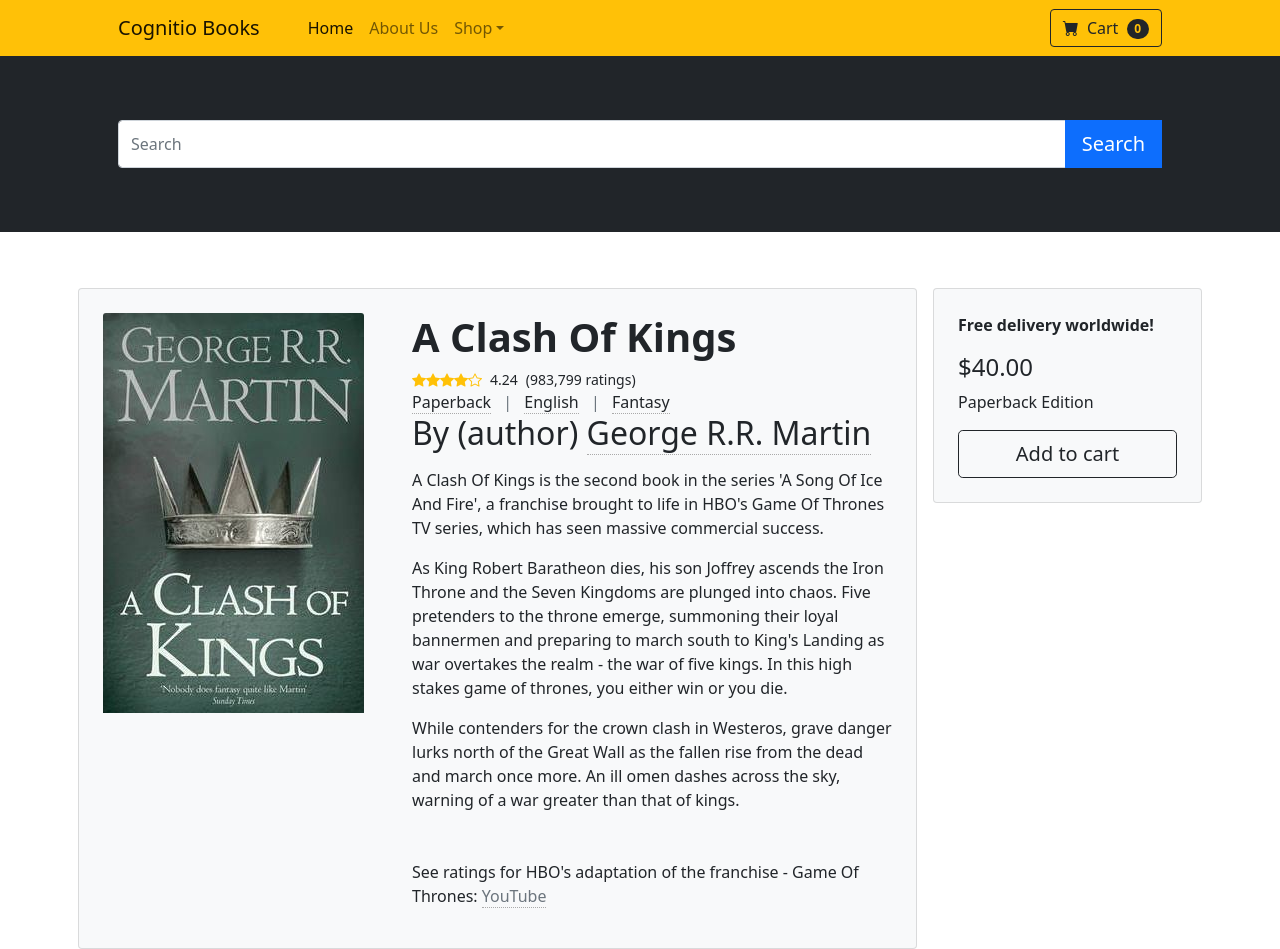
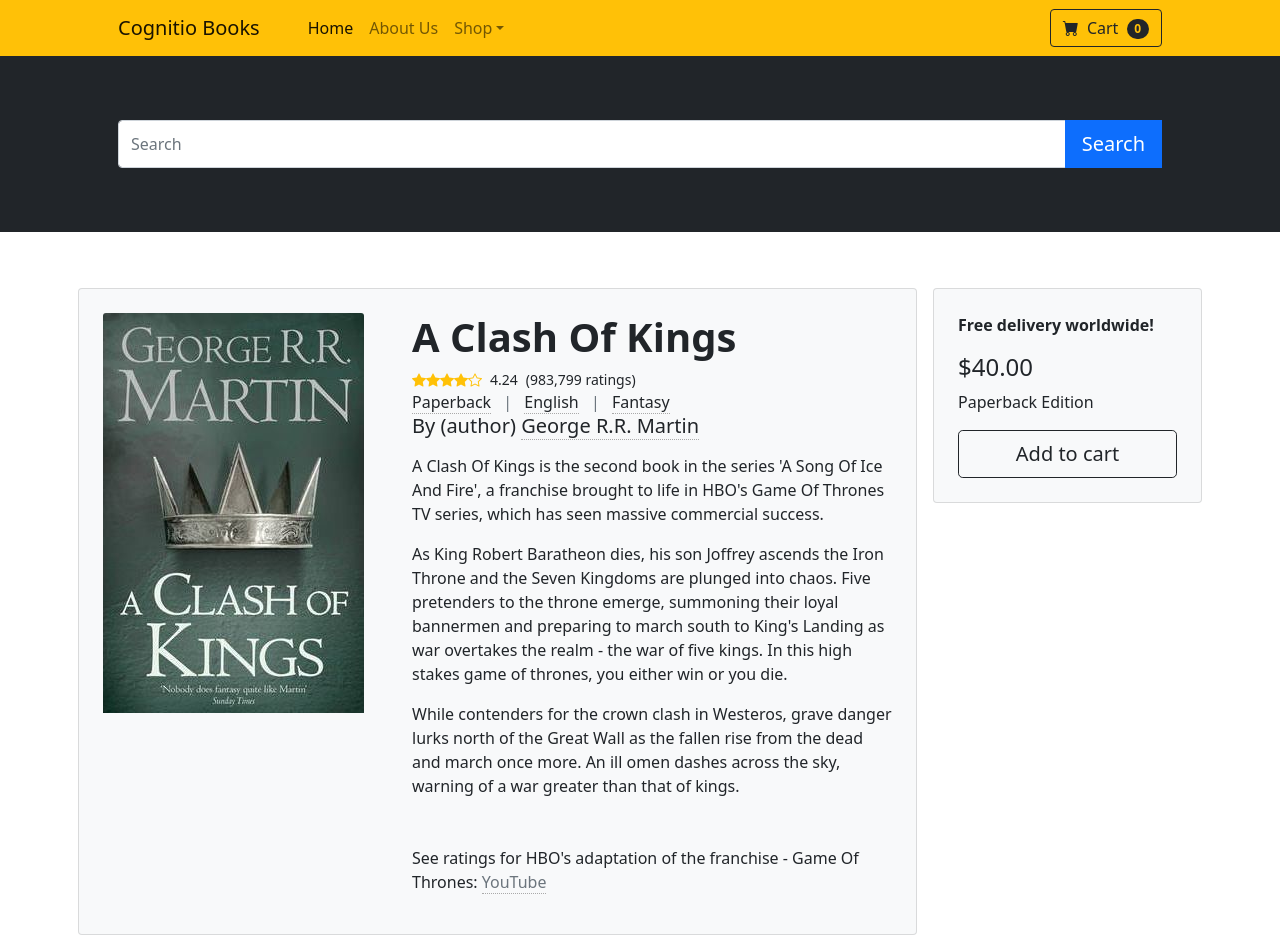
Before and after one commit to mrangelovofficial/CognitioBooks, a plain HTML site: page html/content/AClashOfKings_paperback.html in a window 1280 px wide. Shown: the top 949 px of the page. Drawn offline with nearby package versions, Linux system fonts and the light colour scheme.

Commit message:
optimize on page seo

```diff
--- a/html/content/AClashOfKings_paperback.html
+++ b/html/content/AClashOfKings_paperback.html
@@ -153,7 +153,7 @@
                                         <li class="px-2 text-muted" style="display: inline;"> | </li>
                                         <li style="display: inline;"><a class="dot_underline text-dark" href="../../Category-Fantasy.html">Fantasy</a></li>
                                     </ul>
-                                    <h2 class="p-0 my-0 text-dark">By (author) <a class="dot_underline text-dark" href="../../Category-Author-FrankHerbert.html">George R.R. Martin</a></h2>
+                                    <h2 class="p-0 my-0 text-dark fs-5">By (author) <a class="dot_underline text-dark" href="../../Category-Author-FrankHerbert.html">George R.R. Martin</a></h2>
                                 </div>
                                 <!-- Product description-->
                                 <h2 class="d-block d-lg-none">Description</h2>
```
Also changed, not shown: html/content/TheOffice_paperback.html (+1 -1 lines).
